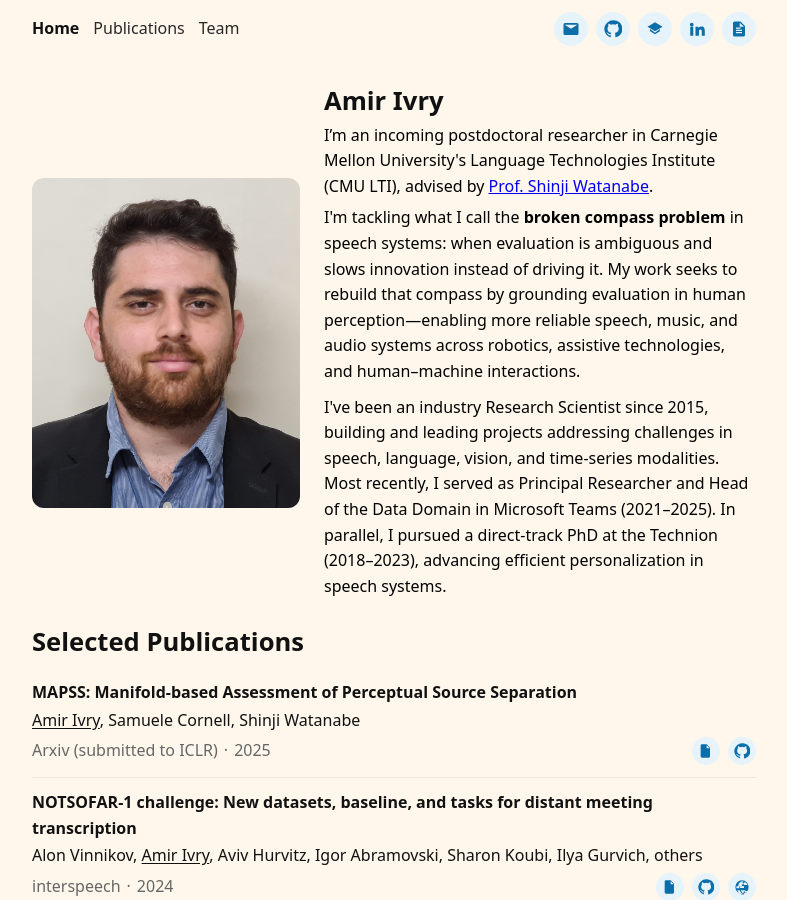
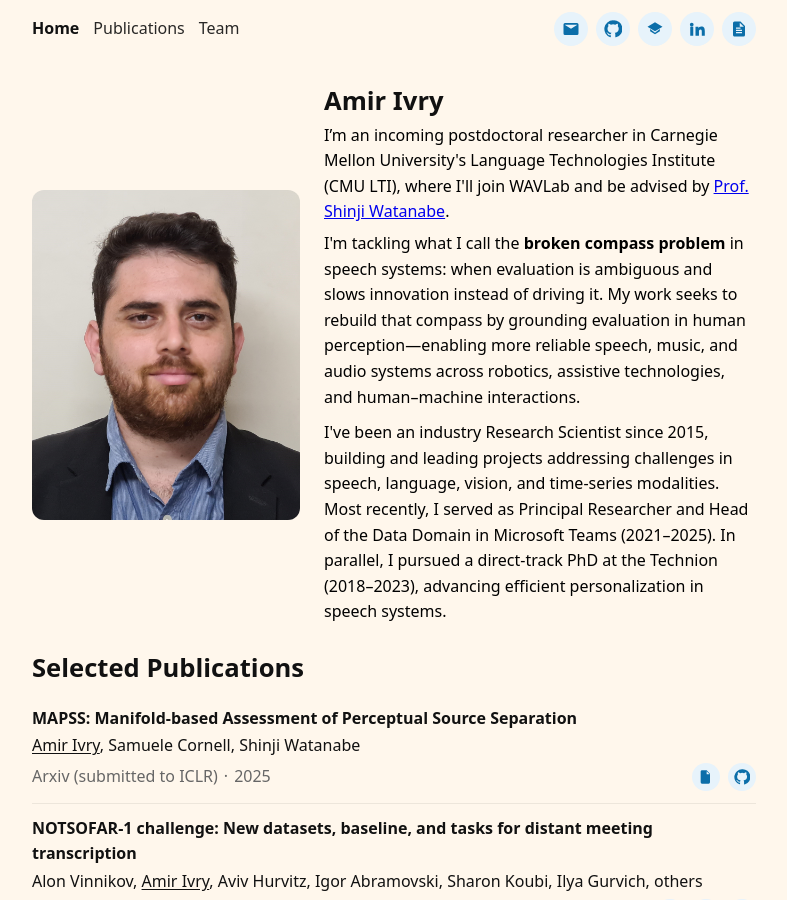
Before and after one commit to Amir-Ivry/Amir-Ivry.github.io, a Jekyll site: the page built from index.html, in a window 1280 px wide and 900 px high. Shown: the whole window, without its empty margins (246-1033 px from the left). Built offline with Jekyll 4.4.1, drawn with Linux system fonts in a browser that asks for light colours.

Commit message:
Update index.html

```diff
--- a/index.html
+++ b/index.html
@@ -20,7 +20,7 @@
     {% endif %}
 
     <p class="lead">
-      I’m an incoming postdoctoral researcher in Carnegie Mellon University's Language Technologies Institute (CMU LTI), advised by <a href="https://sites.google.com/view/shinjiwatanabe" target="_blank">Prof. Shinji Watanabe</a>.
+      I’m an incoming postdoctoral researcher in Carnegie Mellon University's Language Technologies Institute (CMU LTI), where I'll join WAVLab and be advised by <a href="https://sites.google.com/view/shinjiwatanabe" target="_blank">Prof. Shinji Watanabe</a>.
     </p>
 
     <p class="lead">
```
